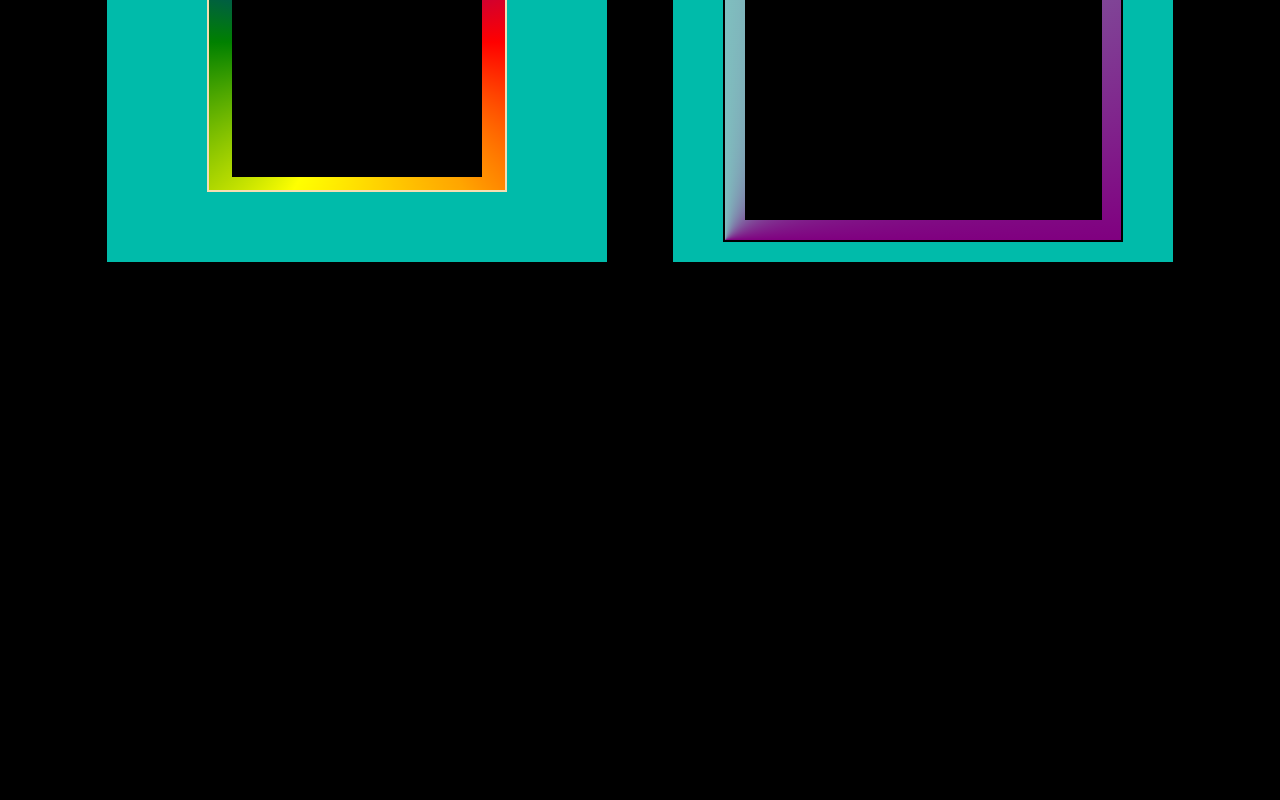
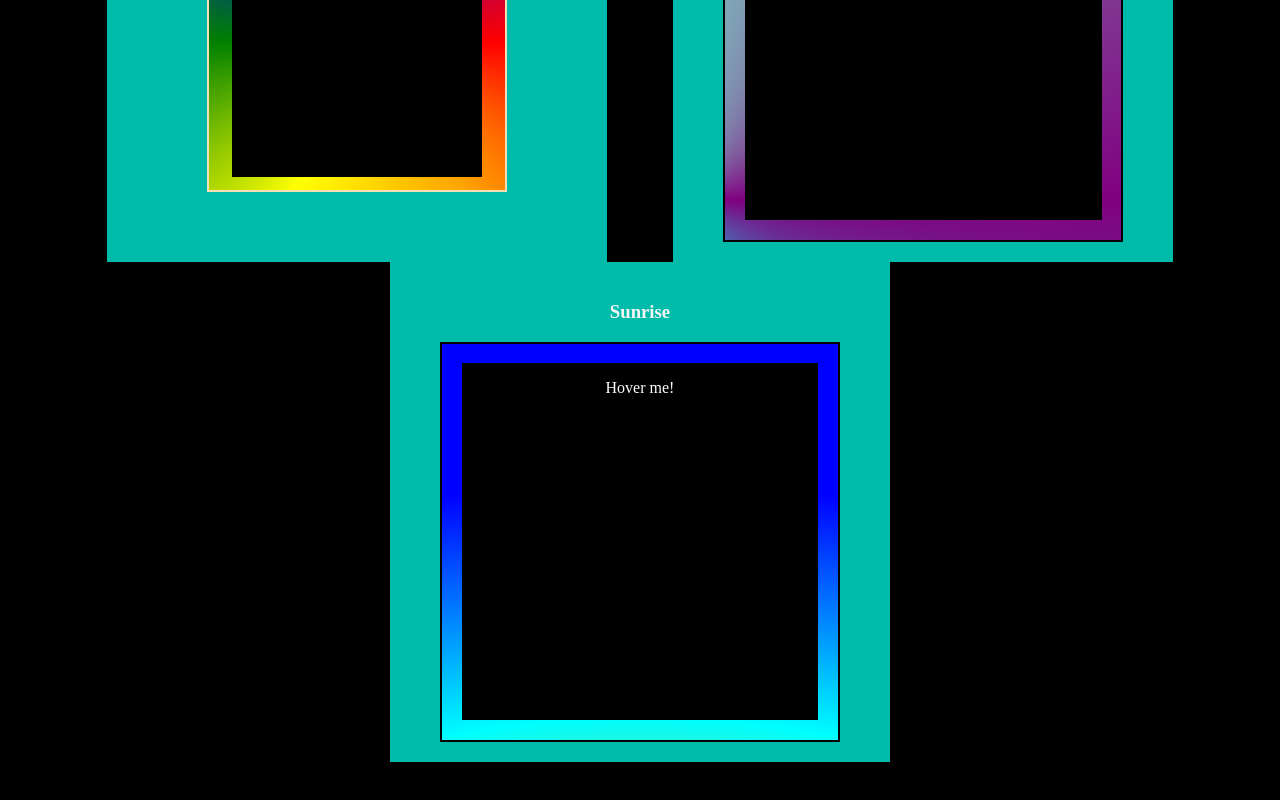
Before and after one commit to JakeTurnick/Gradients, a plain HTML site: page index.html in a window 1280 px wide. Shown: the part 358-1158 px from the top of the page. Before the commit the page ends 800 px from the top, so only its background shows below. Drawn offline with Linux system fonts and the light colour scheme.

Commit message:
sunrise border works, translates on parent hover

```diff
--- a/index.html
+++ b/index.html
@@ -19,7 +19,7 @@
                 <div id="color-wheel-border">Border text
                     <div class="gradient" id="color-wheel"></div>
                 </div>
-                <div id="color-wheel-blocking">Check out this cool moving border!</div>
+                <div id="color-wheel-blocking">Check out this cool moving border! (first try, positioning is messy)</div>
             </article>
             <article class="gradient-card">
                 <h3>Downflow spin, C/G/M</h3>
@@ -30,6 +30,13 @@
                     </div>
                 </div>
             </article>
+            <article class="gradient-card">
+                <h3>Sunrise</h3>
+                <div class="gradient-border" id="sunrise-border">
+                    <div id="sunrise">Sunrise</div>
+                    <div class="gradient-block" id="sunrise-block">Hover me!</div>
+                </div>
+            </article>
         </section>
     </main>
 </body>
--- a/style.css
+++ b/style.css
@@ -36,6 +36,24 @@ body {
     content: " ";
     /* width: 80%;
     height: 80%; */
+}
+
+.gradient-border {
+    position: relative;
+    display: flex;
+    flex-direction: column;
+    align-items: center;
+    justify-content: center;
+}
+
+.gradient-block {
+    background-color: black;
+    color: white;
+    position: absolute;
+    width: 90%;
+    height: 90%;
+    text-align: center;
+    padding: 1rem;
 }
 
 /* ANIMATIONS */
@@ -100,8 +118,8 @@ body {
     width: 300%;
     height: 300%;
     position: absolute;
-    left: -150%;
-    top: -50%;
+    left: -160%;
+    top: -60%;
     display: flex;
     align-items: center;
     justify-content: center;
@@ -129,3 +147,34 @@ body {
     width: 90%;
     height: 90%;
 }
+
+/* Sunrise */
+
+#sunrise {
+    position: absolute;
+    background: radial-gradient(
+        ellipse 100% 66% at 50% 100%,
+        yellow 10%,
+        orange 40%,
+        cyan 80%,
+        blue 125%);
+    width: 200%;
+    aspect-ratio: 1/1;
+    /* transform: translatey(25%); */
+    top: 0%;
+    transition: transform ease 5s;
+}
+
+.gradient-card:hover > .gradient-border > #sunrise {
+
+    /* background-color: wheat; */
+    transform: translateY(-33%);
+}
+
+#sunrise-border {
+    position: relative;
+    height: 80%;
+    width: 80%;
+    border: 2px solid black;
+    overflow: hidden;
+}
```
